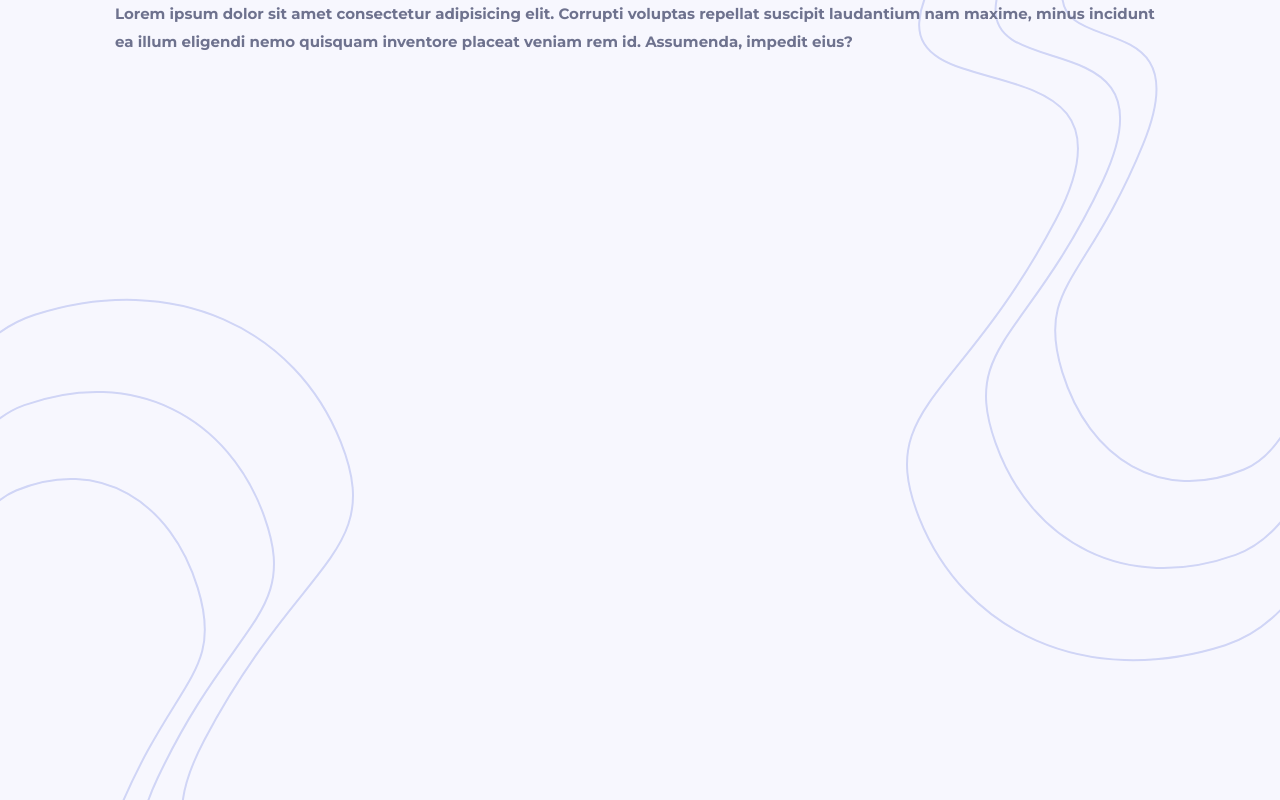
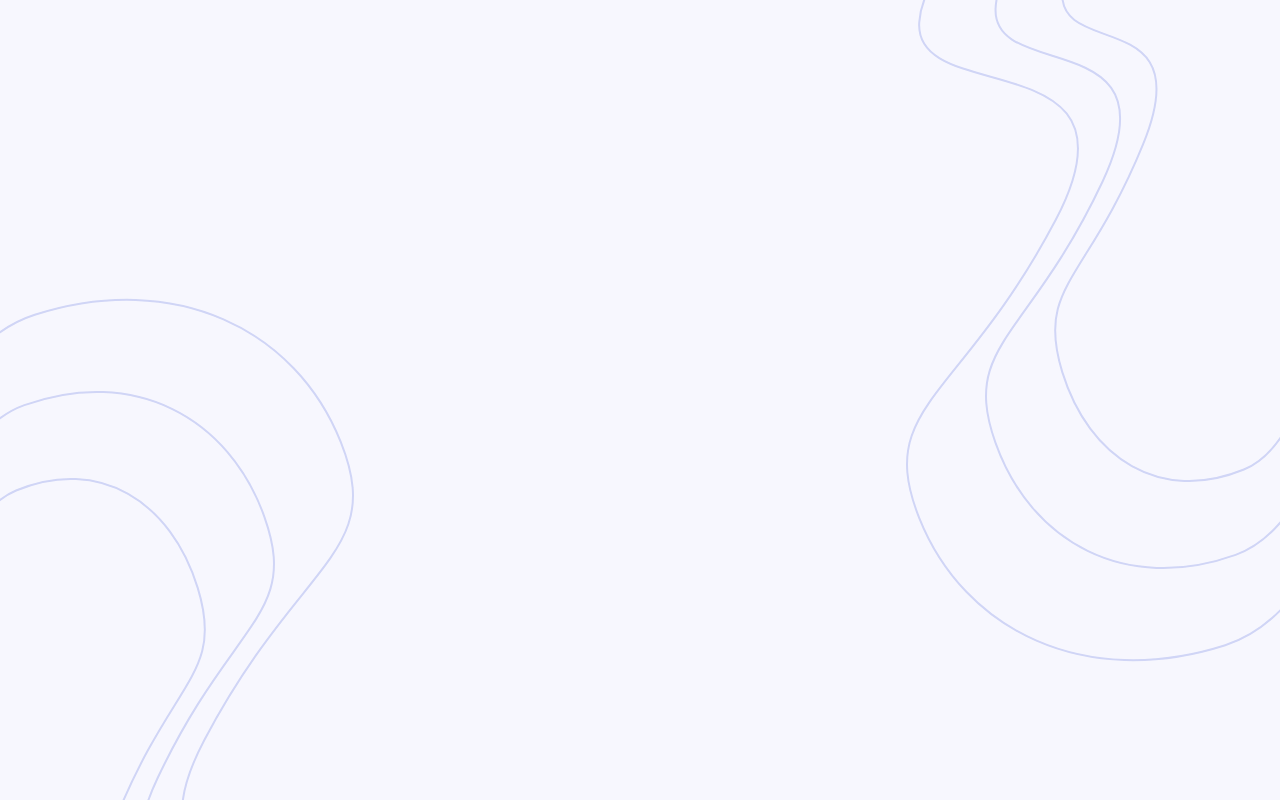
Before and after one commit to davrsirius/pricing-component-project, a plain HTML site: page index.html in a window 1280 px wide. Drawn offline with Linux system fonts and the light colour scheme.

Commit message:
Remove unnecessary text from body

```diff
--- a/index.html
+++ b/index.html
@@ -20,7 +20,6 @@
 <body>
   <main class="main-content">
     <div class="container">
-      Lorem ipsum dolor sit amet consectetur adipisicing elit. Corrupti voluptas repellat suscipit laudantium nam maxime, minus incidunt ea illum eligendi nemo quisquam inventore placeat veniam rem id. Assumenda, impedit eius?
     </div>
   </main>
 
```
